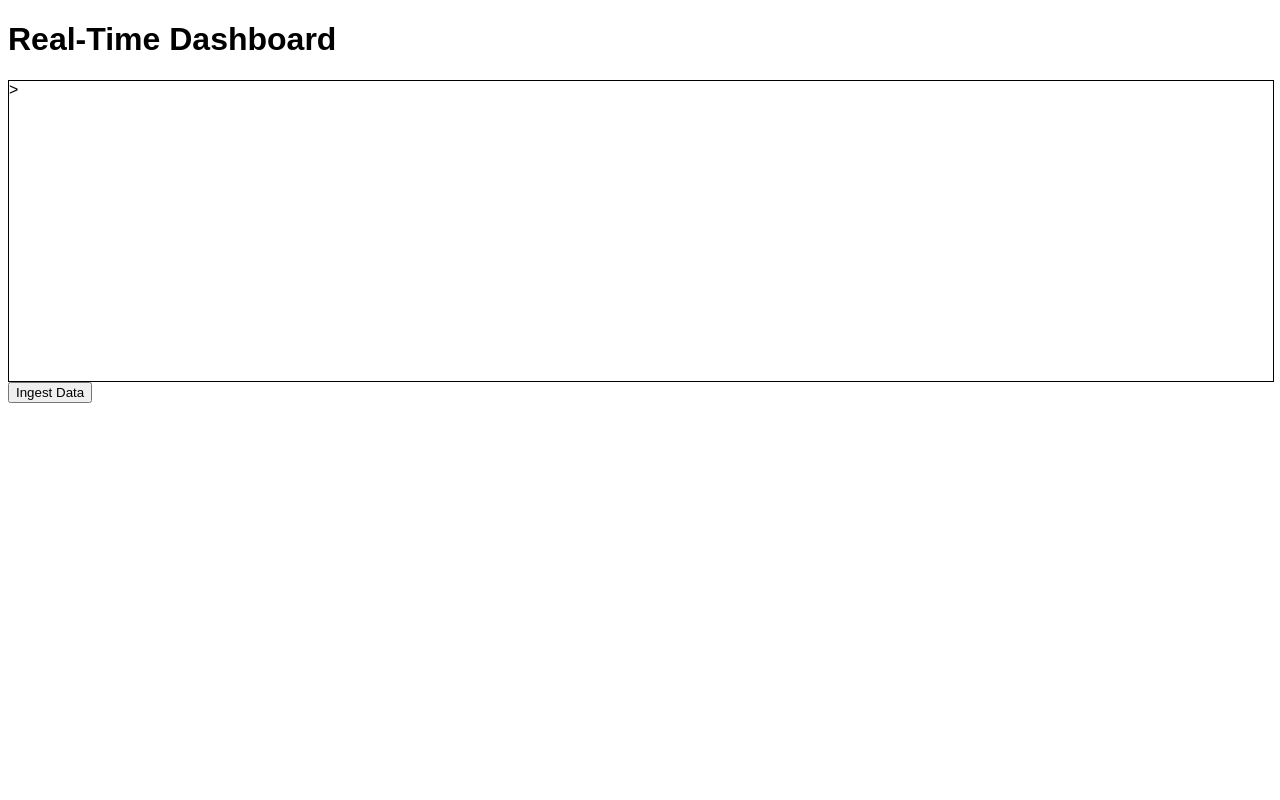
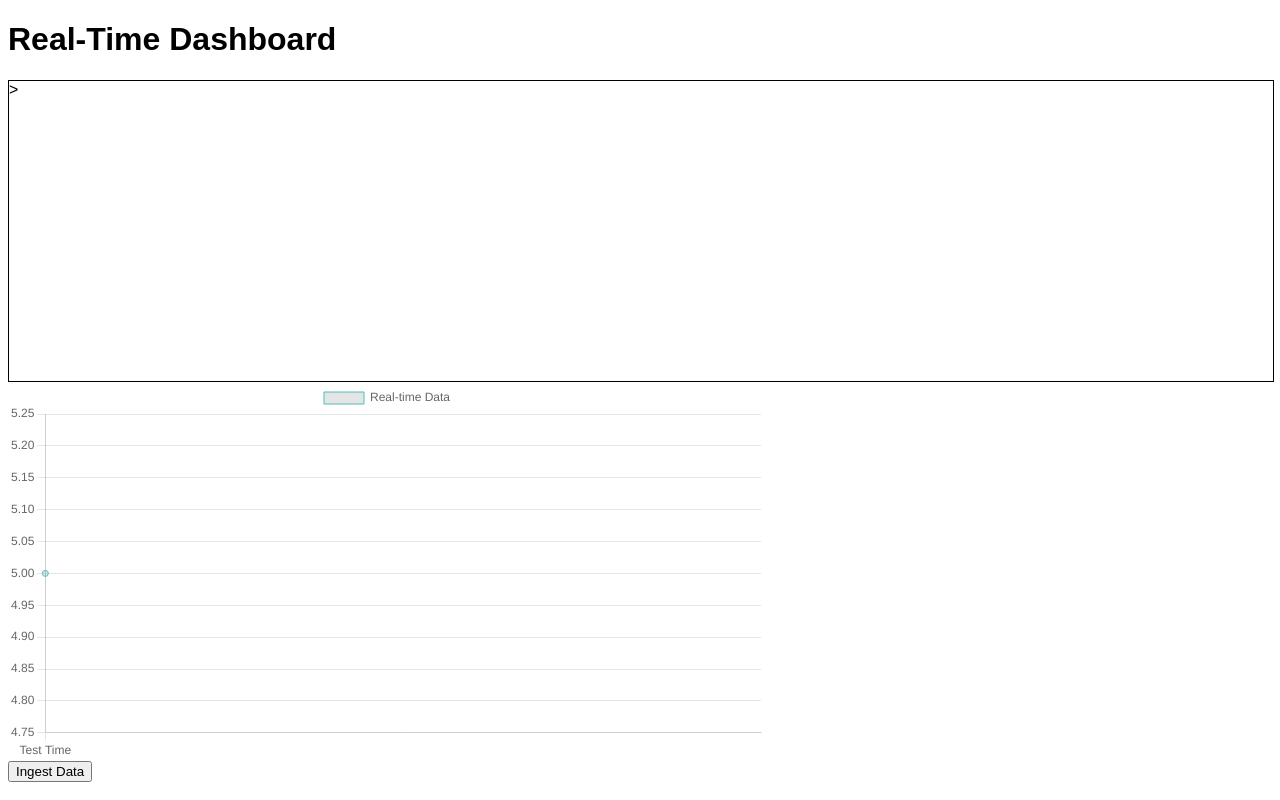
Before and after one commit to Saffy127/Real_Time_Streaming, a website: page frontend/index.html in a window 1280 px wide. Drawn offline with nearby package versions, Linux system fonts and the light colour scheme.

Commit message:
Second Days Work

```diff
--- a/frontend/index.html
+++ b/frontend/index.html
@@ -3,12 +3,16 @@
 <head>
     <title>Real-Time Streaming Dashboard</title>
     <link rel="stylesheet" type="text/css" href="styles.css">
+    <script src="https://cdn.jsdelivr.net/npm/chart.js"></script>
 </head>
 <body>
     <h1>Real-Time Dashboard</h1>
     <div id="data-display">
         <!--Data will be displayed here-->>
     </div>
+    <div style="width: 60%;">
+        <canvas id="myChart"></canvas>
+    </div>
     <button id="ingest-btn">Ingest Data</button>
     <script src="script.js"></script>
 </body>
--- a/frontend/script.js
+++ b/frontend/script.js
@@ -1,5 +1,38 @@
 // Select the 'Ingest Data' button
 const ingestBtn = document.getElementById('ingest-btn');
+
+// Initialize Websocket component that connects to websocket server.
+const ws = new WebSocket('ws://localhost:3001/');
+
+// Fired when the WebSocket is opened
+ws.addEventListener('open', () => {
+    console.log('WebSocket connection opened');
+});
+
+// Fired when a message is received from the WebSocket server
+// Update this part of your script.js
+ws.addEventListener('message', (event) => {
+    const receivedData = JSON.parse(event.data);
+    console.log(`Data received from server: ${receivedData}`);
+
+    // Update the chart
+    myChart.data.labels.push(new Date().toLocaleTimeString());  // Add a new label with the current time
+    myChart.data.datasets[0].data.push(receivedData);  // Add the new data point
+
+    // If too many data points, remove the oldest ones
+    if (myChart.data.labels.length > 20) {
+        myChart.data.labels.shift();  // Remove first label
+        myChart.data.datasets[0].data.shift();  // Remove first data point
+    }
+
+    myChart.update();  // Update the chart
+});
+
+
+// Fired when an error occurs
+ws.addEventListener('error', (error) => {
+    console.log(`WebSocket Error: ${error}`);
+});
 
 // Add a click event listener
 ingestBtn.addEventListener('click', async () => {
@@ -18,3 +51,26 @@ ingestBtn.addEventListener('click', async () => {
     // Log the response
     console.log(await response.text());
 });
+
+
+// Get the canvas element
+const ctx = document.getElementById('myChart').getContext('2d');
+
+// Initialize the chart
+const myChart = new Chart(ctx, {
+    type: 'line',  // Chart type
+    data: {
+        labels: [],  // X-axis labels
+        datasets: [{
+            label: 'Real-time Data',
+            data: [],  // Data points
+            borderColor: 'rgba(75, 192, 192, 1)',  // Line color
+            borderWidth: 1  // Line width
+        }]
+    }
+});
+
+// Manual test code
+myChart.data.labels.push('Test Time');
+myChart.data.datasets[0].data.push(5);
+myChart.update();
--- a/package.json
+++ b/package.json
@@ -2,7 +2,8 @@
   "dependencies": {
     "cors": "^2.8.5",
     "express": "^4.18.2",
-    "sqlite3": "^5.1.6"
+    "sqlite3": "^5.1.6",
+    "ws": "^8.14.2"
   },
   "name": "real_time_streaming",
   "version": "1.0.0",
```
Also changed, not shown: backend/app.js (+11 -0 lines), 2 other files.
